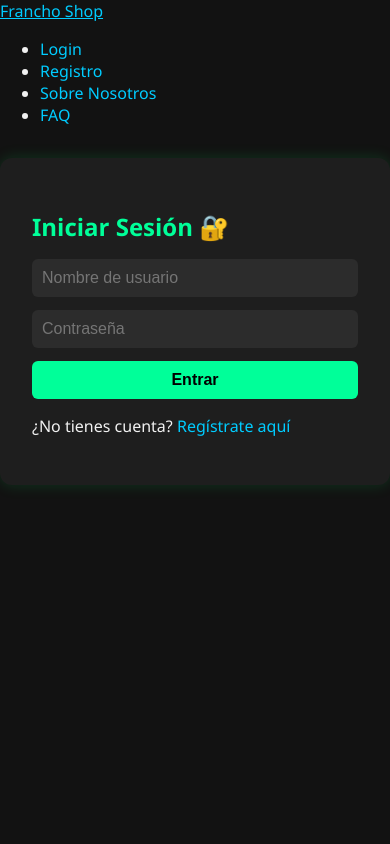
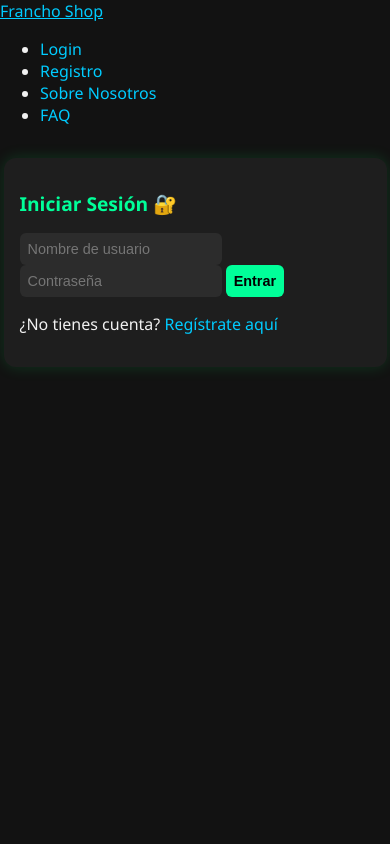
Before and after one commit to Frankosmel/Francho_Shop, a Python web app: template templates/auth/login.html in a window 390 px wide. Run offline with Jinja, Linux system fonts and the light colour scheme; the template is opened without the code that fills it, so the values that code supplies are empty.

Commit message:
Update style.css

```diff
--- a/static/css/style.css
+++ b/static/css/style.css
@@ -1,18 +1,19 @@
 /* static/css/style.css */
 
-body {
+html, body {
+  height: 100%;
+  margin: 0;
   font-family: 'Segoe UI', Tahoma, Geneva, Verdana, sans-serif;
   background: #121212;
   color: #f1f1f1;
-    margin: 0;
-    padding: 0;
 }
 
 .container {
+  width: 90%;
   max-width: 800px;
   margin: 2rem auto;
+  padding: 1rem;
   background-color: #1e1e1e;
-    padding: 2rem;
   border-radius: 12px;
   box-shadow: 0 0 15px rgba(0,255,100,0.15);
 }
@@ -22,10 +23,12 @@ h2, h3 {
   margin-bottom: 1rem;
 }
 
-form {
-    display: flex;
-    flex-direction: column;
-    gap: 0.8rem;
+form, table {
+  width: 100%;
+}
+
+.table-responsive {
+  overflow-x: auto;
 }
 
 input, select, button {
@@ -62,7 +65,6 @@ a:hover {
 }
 
 table {
-    width: 100%;
   border-collapse: collapse;
   margin-top: 1rem;
   background-color: #1a1a1a;
@@ -88,3 +90,17 @@ hr {
   border: none;
   border-top: 1px solid #444;
 }
+
+@media (max-width: 600px) {
+  h2, h3 {
+    font-size: 1.2rem;
+  }
+  input, select, button {
+    font-size: 0.9rem;
+    padding: 8px;
+  }
+  nav.navbar ul {
+    flex-direction: column;
+    gap: 0.5rem;
+  }
+}
```
Lines whose indentation alone changed are shown as unchanged.
